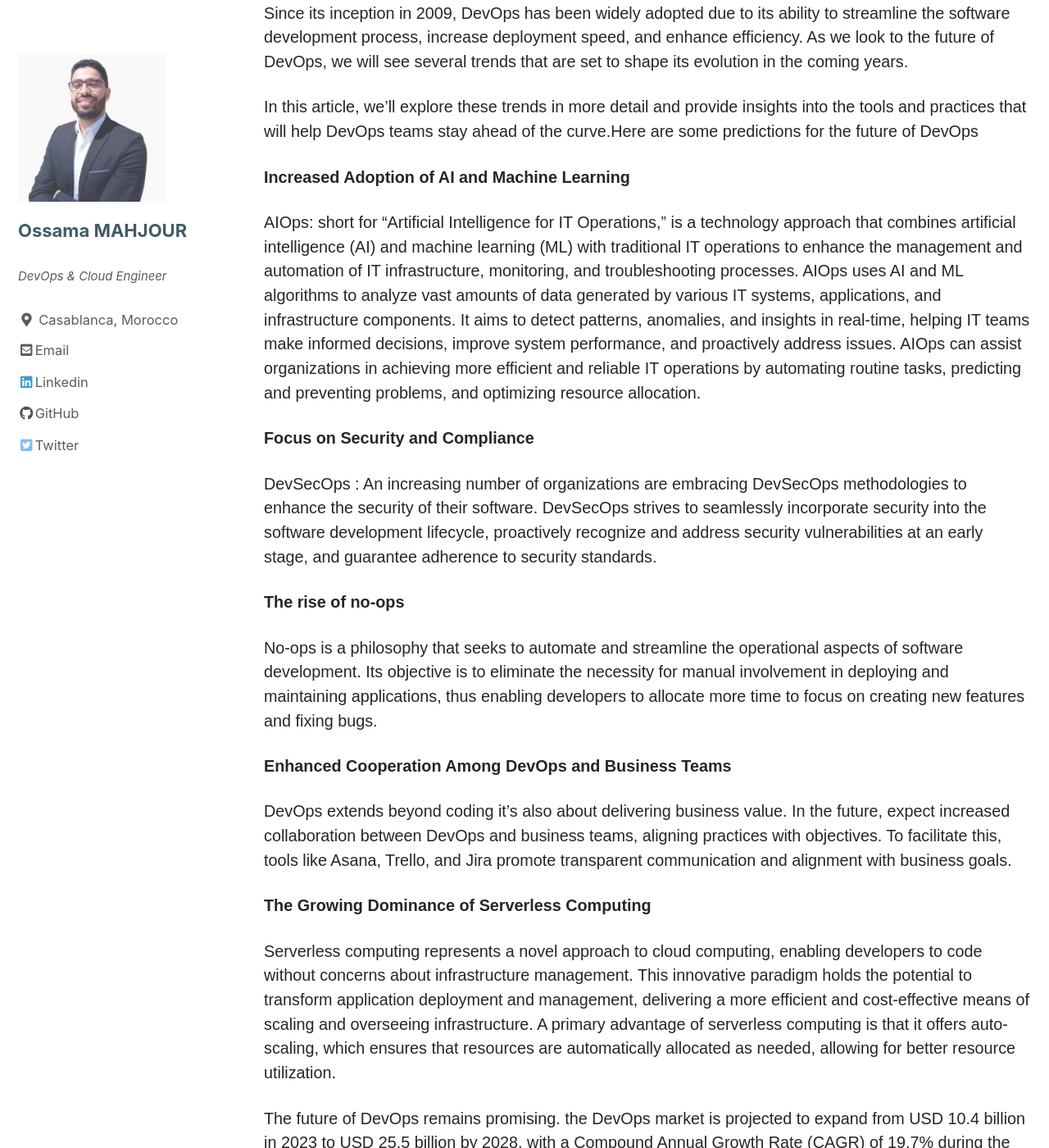
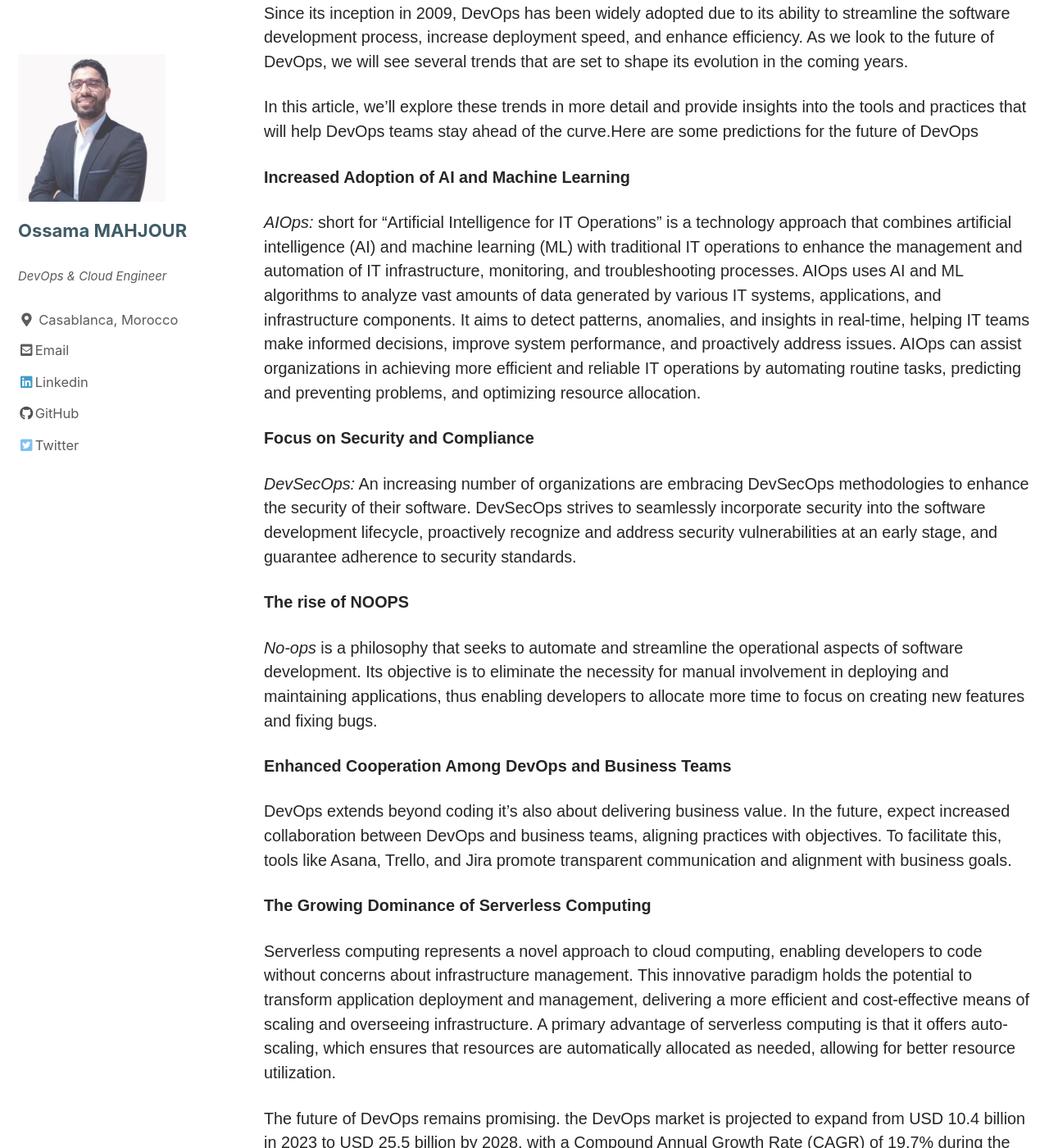
Before and after one commit to ossamamahjour/ossamamahjour.github.io, a Jekyll site: the page built from _posts/2023-09-18-DevOps-Trends-in-2023.md, in a window 1280 px wide and 1400 px high, scrolled down 514 px. Shown: the whole window at 82% size. Built offline with Jekyll 4.4.1, drawn with Linux system fonts in a browser that asks for light colours; cached includes are drawn as plain includes; comment, search, counter and statistics services are not loaded.

Commit message:
new post devops trends 2023

```diff
--- a/_posts/2023-09-18-DevOps-Trends-in-2023.md
+++ b/_posts/2023-09-18-DevOps-Trends-in-2023.md
@@ -24,15 +24,15 @@ In this article, we’ll explore these trends in more detail and provide insight
 
 **Increased Adoption of AI and Machine Learning**
 
-AIOps: short for "Artificial Intelligence for IT Operations," is a technology approach that combines artificial intelligence (AI) and machine learning (ML) with traditional IT operations to enhance the management and automation of IT infrastructure, monitoring, and troubleshooting processes. AIOps uses AI and ML algorithms to analyze vast amounts of data generated by various IT systems, applications, and infrastructure components. It aims to detect patterns, anomalies, and insights in real-time, helping IT teams make informed decisions, improve system performance, and proactively address issues. AIOps can assist organizations in achieving more efficient and reliable IT operations by automating routine tasks, predicting and preventing problems, and optimizing resource allocation.
+*AIOps:* short for "Artificial Intelligence for IT Operations" is a technology approach that combines artificial intelligence (AI) and machine learning (ML) with traditional IT operations to enhance the management and automation of IT infrastructure, monitoring, and troubleshooting processes. AIOps uses AI and ML algorithms to analyze vast amounts of data generated by various IT systems, applications, and infrastructure components. It aims to detect patterns, anomalies, and insights in real-time, helping IT teams make informed decisions, improve system performance, and proactively address issues. AIOps can assist organizations in achieving more efficient and reliable IT operations by automating routine tasks, predicting and preventing problems, and optimizing resource allocation.
 
 **Focus on Security and Compliance**
 
-DevSecOps : An increasing number of organizations are embracing DevSecOps methodologies to enhance the security of their software. DevSecOps strives to seamlessly incorporate security into the software development lifecycle, proactively recognize and address security vulnerabilities at an early stage, and guarantee adherence to security standards.
+*DevSecOps:* An increasing number of organizations are embracing DevSecOps methodologies to enhance the security of their software. DevSecOps strives to seamlessly incorporate security into the software development lifecycle, proactively recognize and address security vulnerabilities at an early stage, and guarantee adherence to security standards.
 
-**The rise of no-ops**
+**The rise of NOOPS**
 
-No-ops is a philosophy that seeks to automate and streamline the operational aspects of software development. Its objective is to eliminate the necessity for manual involvement in deploying and maintaining applications, thus enabling developers to allocate more time to focus on creating new features and fixing bugs.
+*No-ops* is a philosophy that seeks to automate and streamline the operational aspects of software development. Its objective is to eliminate the necessity for manual involvement in deploying and maintaining applications, thus enabling developers to allocate more time to focus on creating new features and fixing bugs.
 
 **Enhanced Cooperation Among DevOps and Business Teams**
 
```
